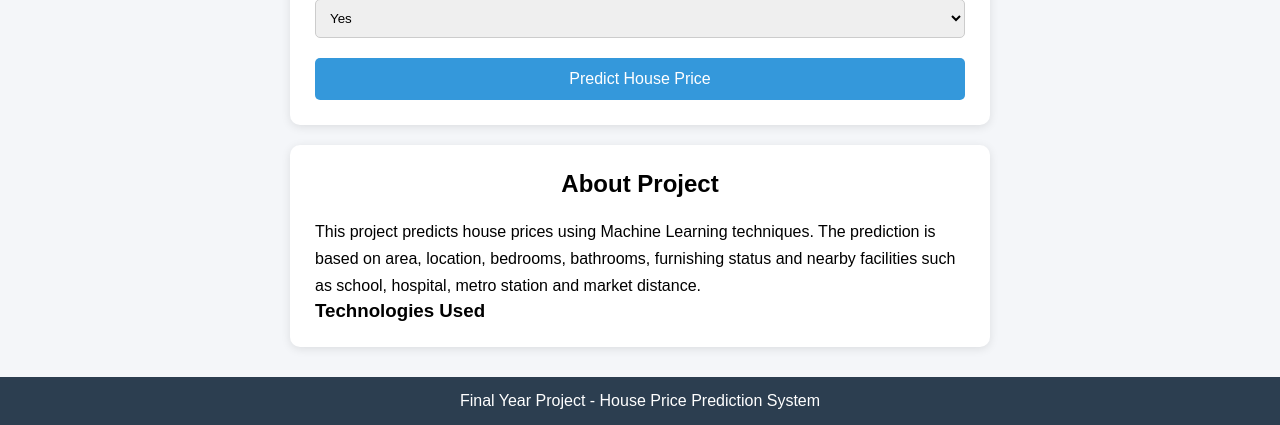
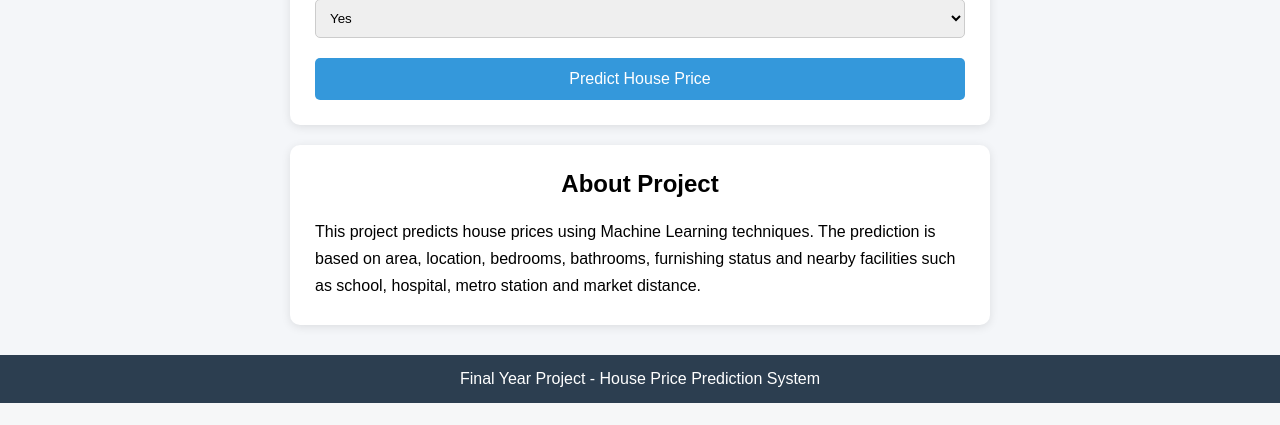
Before and after one commit to Akash953sharma/House-Price-Prediction-system, a Flask app: page / in a window 1280 px wide. Shown: the part 1382-1807 px from the top of the page. After the commit the page ends 1785 px from the top, so only its background shows below. Run offline with Flask 3, Linux system fonts and the light colour scheme; parts of the project's set-up code (start-up, migrations or seed data) failed here and were passed over.

Commit message:
Updated index page

```diff
--- a/templates/index.html
+++ b/templates/index.html
@@ -195,10 +195,6 @@
             </p>
 
 
-
-            <h3>Technologies Used</h3>
-
-
         </div>
 
     </div>
```
